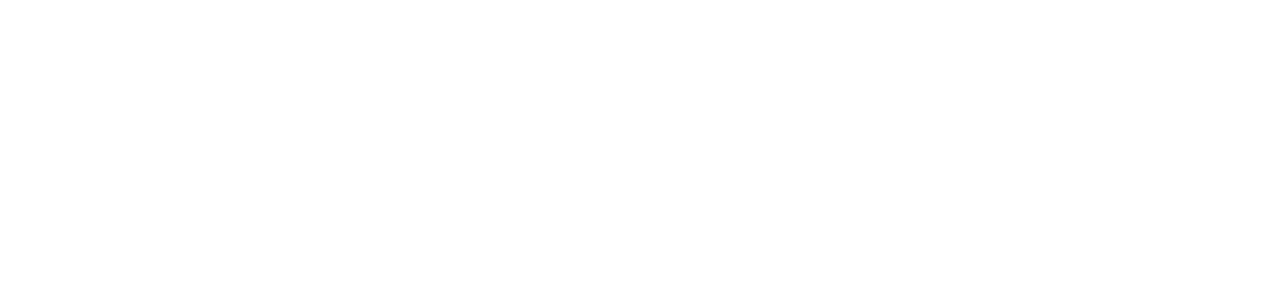
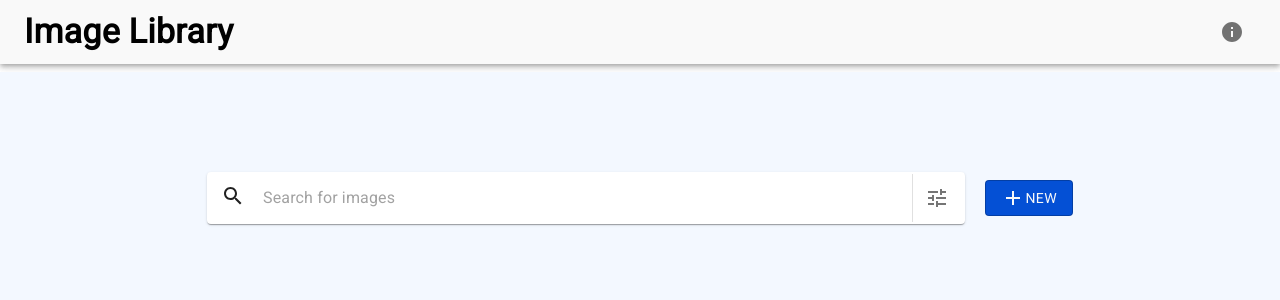
Before and after one commit to s6eskand/shopify_application_fall2021, a Next.js app in the folder frontend/: page / in a window 1280 px wide. Shown: the top 300 px of the page. Built offline with nearby package versions, Linux system fonts and the light colour scheme.

Commit message:
add custom components

```diff
--- a/frontend/package.json
+++ b/frontend/package.json
@@ -9,6 +9,7 @@
   },
   "dependencies": {
     "@material-ui/core": "^4.11.4",
+    "@material-ui/icons": "^4.11.2",
     "next": "10.2.0",
     "react": "17.0.2",
     "react-dom": "17.0.2"
--- a/frontend/pages/index.js
+++ b/frontend/pages/index.js
@@ -1,19 +1,19 @@
 import Head from 'next/head'
-import styles from '../styles/Home.module.css'
+import Navbar from "../src/components/Navbar";
+import Header from "../src/components/Header";
 
 function Home() {
     return (
-        <div className="container">
+        <>
+            <Navbar />
             <Head>
                 <title>Sam Eskandar Image Repository</title>
                 <meta name="description"
                       content="An image repository built by Sam Eskandar for the Shopify Fall 2021 Dev Challenge"/>
                 <link rel="icon" href="/favicon.ico"/>
             </Head>
-
-
-
-        </div>
+            <Header />
+        </>
     )
 }
 
--- /dev/null
+++ b/frontend/src/components/Header.jsx
@@ -0,0 +1,22 @@
+import React from 'react';
+import SearchBar from "./SearchBar";
+import { Button } from '@material-ui/core';
+import { Add } from '@material-ui/icons';
+import styles from '../../styles/Header.module.css';
+
+function Header() {
+    return (
+        <div className={styles.root}>
+            <div className={styles.container}>
+                <div className={styles.content}>
+                    <SearchBar />
+                    <Button variant="outlined" className={styles.button}>
+                        <Add /> New
+                    </Button>
+                </div>
+            </div>
+        </div>
+    )
+}
+
+export default Header;
--- /dev/null
+++ b/frontend/src/components/Navbar.jsx
@@ -0,0 +1,23 @@
+import React from 'react';
+import { AppBar, Toolbar, Typography, IconButton } from "@material-ui/core";
+import { Info } from "@material-ui/icons";
+import styles from '../../styles/Navbar.module.css';
+
+function Navbar() {
+    return(
+        <div className={styles.root}>
+            <AppBar position="static" className={styles.appbar}>
+                <Toolbar>
+                    <Typography variant="h4" className={styles.title}>
+                        Image Library
+                    </Typography>
+                    <IconButton className={styles.menuButton}>
+                        <Info />
+                    </IconButton>
+                </Toolbar>
+            </AppBar>
+        </div>
+    )
+}
+
+export default Navbar;
--- /dev/null
+++ b/frontend/src/components/SearchBar.jsx
@@ -0,0 +1,40 @@
+import React, { useContext } from 'react';
+import { Paper, InputBase, IconButton, Divider } from "@material-ui/core";
+import { Search, Tune } from "@material-ui/icons";
+import styles from '../../styles/SearchBar.module.css';
+import ImageProvider, { ImageContext } from "../providers/ImageProvider";
+
+function SearchBar() {
+    const { search, setSearch } = useContext(ImageContext);
+
+    const handleChange = (event) => {
+        event.preventDefault();
+        setSearch(event.target.value);
+    }
+
+    return (
+        <Paper className={styles.root}>
+            <div className={styles.iconButton}>
+                <Search />
+            </div>
+            <InputBase
+                value={search}
+                onChange={handleChange}
+                className={styles.input}
+                placeholder="Search for images"
+            />
+            <Divider orientation="vertical" className={styles.divider} />
+            <IconButton className={styles.iconButton}>
+                <Tune />
+            </IconButton>
+        </Paper>
+    )
+}
+
+export default () => {
+    return (
+        <ImageProvider>
+            <SearchBar />
+        </ImageProvider>
+    )
+};
--- /dev/null
+++ b/frontend/src/providers/ImageProvider.jsx
@@ -0,0 +1,38 @@
+import React, { createContext, useState, useEffect } from 'react';
+
+export const ImageContext = createContext({
+    filteredImages: [],
+    search: "",
+    setSearch: () => { },
+    aboutDialog: false,
+    isLoading: false,
+})
+
+const ImageProvider = ({ children }) => {
+    const [filteredImages, setFilteredImages] = useState([]);
+    const [search, setSearch] = useState("");
+
+    useEffect(() => {
+        if (filteredImages.length > 0) {
+            setFilteredImages([
+                ...filteredImages.filter(image =>
+                    image.title.includes(search) || image.caption.includes(search)
+                )
+            ])
+        }
+    }, [search])
+
+    return (
+        <ImageContext.Provider
+            value={{
+                filteredImages,
+                search,
+                setSearch,
+            }}
+        >
+            {children}
+        </ImageContext.Provider>
+    )
+}
+
+export default ImageProvider;
```
Also changed, not shown: 1 other file (tests, documents, lock files or other folders).
